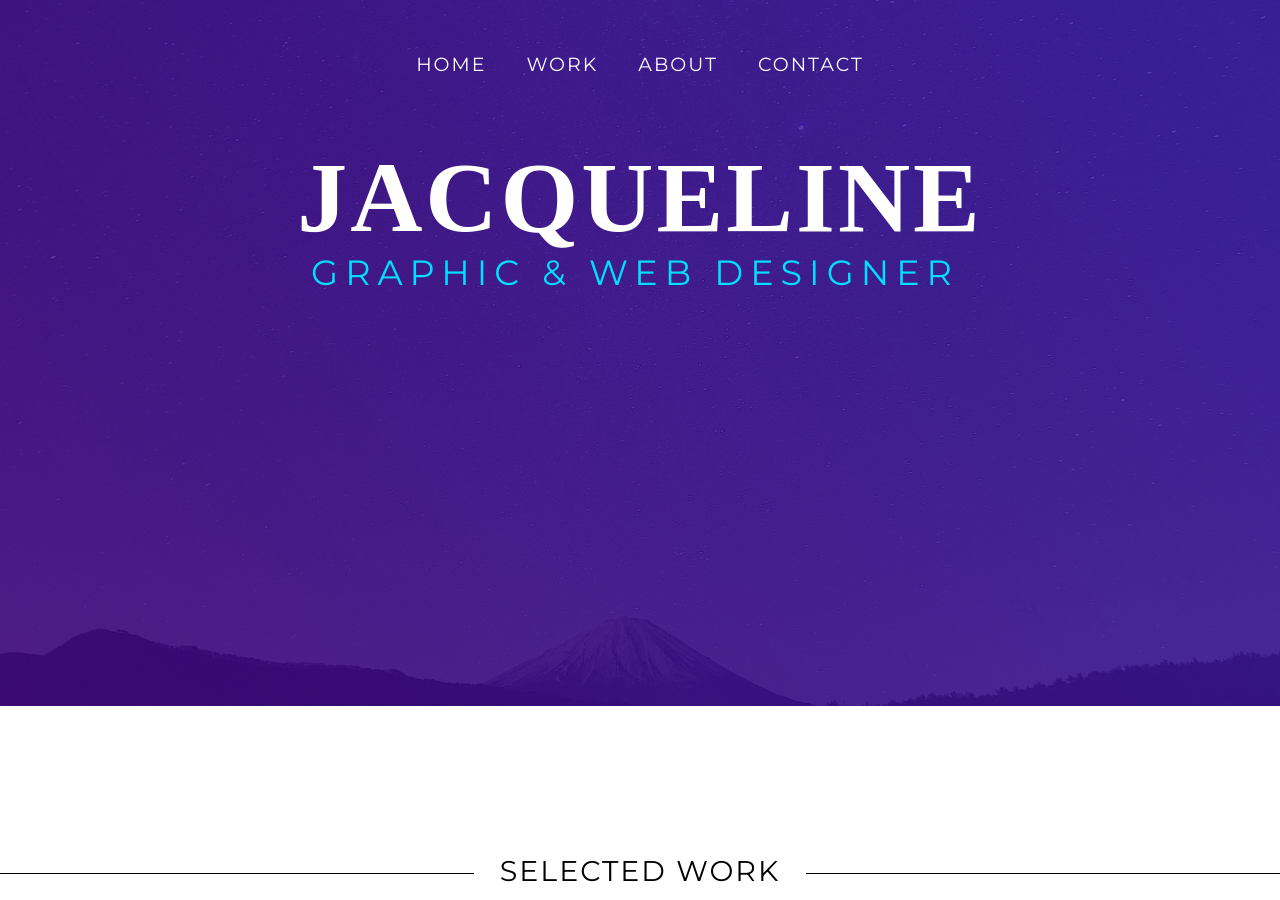
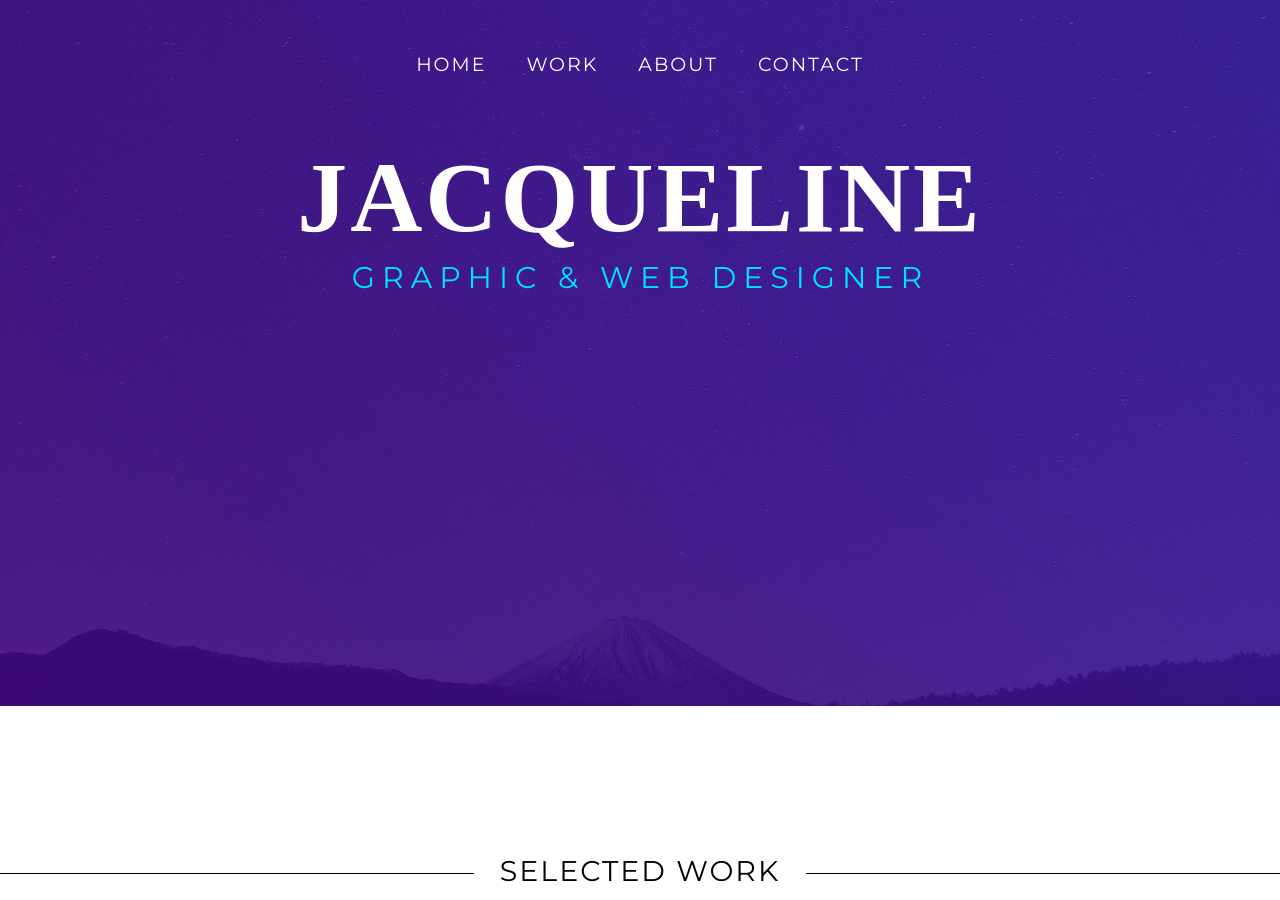
Before and after one commit to zeny11-11/jmorales, a Jekyll site: the page built from index.html, in a window 1280 px wide and 900 px high, scrolled down 194 px. Built offline with Jekyll 4.4.1, drawn with Linux system fonts in a browser that asks for light colours; nearby versions of some CDN libraries; some web fonts are replaced; Markdown is read by kramdown in place of the engine named in the settings; grey boxes are pictures that could not be loaded.

Commit message:
Update stylesheet.css

```diff
--- a/css/stylesheet.css
+++ b/css/stylesheet.css
@@ -195,12 +195,12 @@ nav ul li a {
 	font-family: "Montserrat", sans-serif;
 	color:#00DFFF;
         font-style:normal;
-	font-size:35px;
+	font-size:30px;
 	font-weight:400;
 	text-transform:uppercase;
 	letter-spacing:7px;
-	margin-left:-10px;
-	margin-top:35px;
+	margin-left:1px;
+	margin-top:40px;
 }
 
 @media only screen and (max-width: 750px) {
@@ -208,7 +208,7 @@ nav ul li a {
     font-size: 48px;
     line-height: 58px;
     margin-top:0;
-	text-shadow: 1px 1px 3px rgba(6, 79, 116, 0.1);
+    text-shadow: 1px 1px 3px rgba(6, 79, 116, 0.1);
 }
 
 #header h3 {
```
